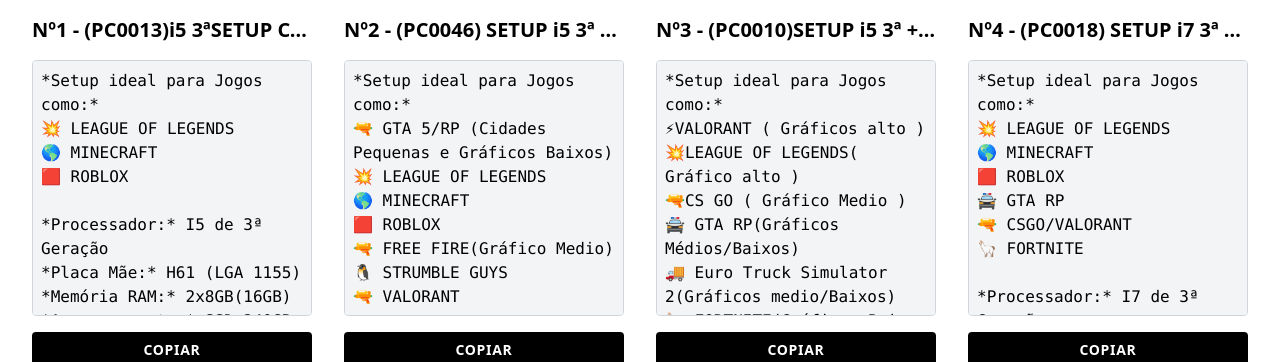
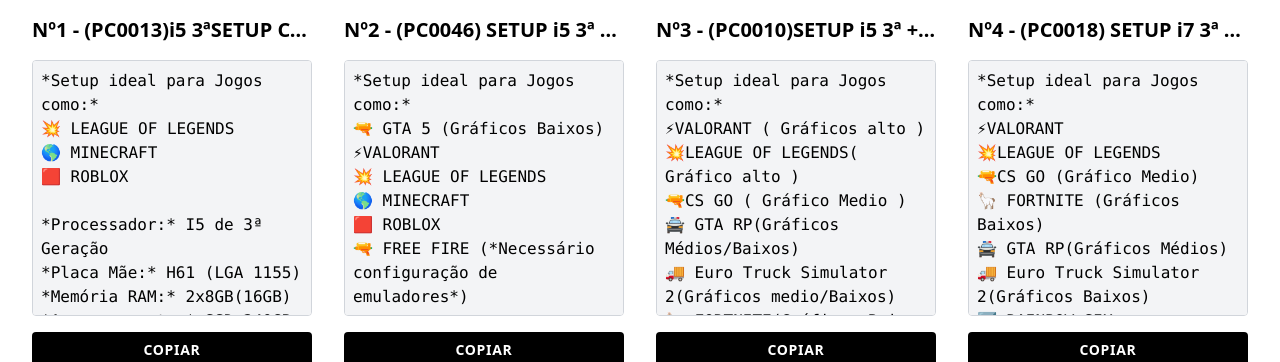
Before and after one commit to TN4-TECH/TN4Catalog, a SvelteKit app: page /setup in a window 1280 px wide. Shown: the part 356-718 px from the top of the page. Built offline with nearby package versions, Linux system fonts and the light colour scheme.

Commit message:
Update product descriptions for gaming PCs and setups

```diff
--- a/src/routes/amd/+page.svelte
+++ b/src/routes/amd/+page.svelte
@@ -6,7 +6,7 @@
     {
       title: "Nº1 - (PC0001) GAMER RYZEN 5600GT",
       image: "PC0001.png",
-      text: "*Máquina ideal para Jogos como:* \n 🚔 GTA 5/RP\n  💥 LEAGUE OF LEGENDS\n🌎 MINECRAFT\n🚗 FORZA HORIZON\n🔫 VALORANT\n🔫 WARZONE(GRÁFICOS Médios/Baixos)\n🔫 CSGO 2\n🦙 FORTNITE\n\n*Placa Mãe:* A520\n*Processador:* RYZEN 5 5600GT\n*Memória RAM:* 2x8GB(16GB) DDR4\n*Placa de Vídeo:* VEGA 7 (INTEGRADO)\n*Armazenamento:* SSD 480GB\n*Gabinete:* HAYOM GB1759 C/3 FANS RGB \n*Fonte:* 500W\n\nDE ~R$ 2.990,00~ PRO APENAS *R$2.890,00* em até 10x sem juros!\n\n*Formas de Pagamento:*\n💳 Cartão - Débito à vista ou Crédito em até 10x *SEM JUROS*\n❖ Pix á Vista\n❌ NÃO aceitamos pagamento via boleto bancário\n❌ NÃO geramos link de pagamento\n\n",
+      text: "*Máquina ideal para Jogos como:* \n🚔 GTA 5/RP\n💥 LEAGUE OF LEGENDS\n🌎 MINECRAFT\n🚗 FORZA HORIZON\n🔫 VALORANT\n🔫 WARZONE(GRÁFICOS Médios)\n🔫 CS2\n🦙 FORTNITE\n\n*Placa Mãe:* A520\n*Processador:* RYZEN 5 5600GT\n*Memória RAM:* 2x8GB(16GB) DDR4\n*Placa de Vídeo:* VEGA 7 (INTEGRADO)\n*Armazenamento:* SSD 480GB\n*Gabinete:* HAYOM GB1759 C/3 FANS RGB \n*Fonte:* 500W\n\nDE ~R$ 2.990,00~ PRO APENAS *R$2.890,00* em até 10x sem juros!\n\n*Formas de Pagamento:*\n💳 Cartão - Débito à vista ou Crédito em até 10x *SEM JUROS*\n❖ Pix á Vista\n❌ NÃO aceitamos pagamento via boleto bancário\n❌ NÃO geramos link de pagamento\n\n",
     },
 
     // R$ 3.290,00
--- a/src/routes/intel/+page.svelte
+++ b/src/routes/intel/+page.svelte
@@ -6,7 +6,7 @@
     {
       title: "Nº1 - (PC0002) PC GAMER i5 de 3ª - R$1.190,00",
       image: "PC0002.png",
-      text: "*Máquina ideal para Jogos como:* \n  LEAGUE OF LEGENDS\n🌎 MINECRAFT\n🟥 ROBLOX\n\n*Processador:* I5 de 3ª Geração\n*Placa Mãe:* H61 (LGA 1155)\n*Memória RAM:* 2x8GB(16GB) DDR3\n*Armazenamento:* SSD 240GB\n*Gabinete:* GAMER C/ LED\n*Fonte:* 500W\n\n*R$ 1.190,00* em até 10x sem juros!\n\n*Formas de Pagamento:*\n💳 Cartão - Débito à vista ou Crédito em até 10x *SEM JUROS*\n❖ Pix á Vista\n❌ NÃO aceitamos pagamento via boleto bancário\n❌ NÃO geramos link de pagamento\n\n",
+      text: "*Máquina ideal para Jogos como:* \n🔫 GTA 5 (Gráficos Baixos)\n⚡VALORANT\n💥 LEAGUE OF LEGENDS\n🌎 MINECRAFT\n🟥 ROBLOX\n🔫 FREE FIRE (*Necessário configuração de emuladores*)\n\n*Processador:* I5 de 3ª Geração\n*Placa Mãe:* H61 (LGA 1155)\n*Memória RAM:* 2x8GB(16GB) DDR3\n*Armazenamento:* SSD 240GB\n*Gabinete:* GAMER C/ LED\n*Fonte:* 500W\n\n*R$ 1.190,00* em até 10x sem juros!\n\n*Formas de Pagamento:*\n💳 Cartão - Débito à vista ou Crédito em até 10x *SEM JUROS*\n❖ Pix á Vista\n❌ NÃO aceitamos pagamento via boleto bancário\n❌ NÃO geramos link de pagamento\n\n",
     },
 
     // R$1.390,00
@@ -20,7 +20,7 @@
     {
       title: "Nº3 - (PC0016) i5 3ª + RX 550",
       image: "PC0016.png",
-      text: "*Máquina ideal para Jogos como:* \n⚡VALORANT ( Gráficos alto )\n💥LEAGUE OF LEGENDS( Gráfico alto )\n🔫CS GO ( Gráfico Medio )\n🚔 GTA RP(Gráficos Médios/Baixos)\n🚚 Euro Truck Simulator 2(Gráficos medio/Baixos)\n🦙 FORTNITE(Gráficos Baixos / medio)\n6️⃣ RAINBOW SIX SIEGE( Gráfico baixo )\n🔫 FREE FIRE (*Necessário conhecimento em uso e configuração de Emuladores*)\n\n*Processador:* I5 de 3ª Geração\n*Placa Mãe:* H61 (LGA 1155)\n*Memória RAM:* 2x8GB(16GB)\n*Placa de Vídeo:* RX 550 4GB\n*Armazenamento:* SSD 240GB\n*Gabinete:* GAMER C/ LED\n*Fonte:* 500W\n\n*R$ 1.690,00* em até 10x sem juros!\n\n*Formas de Pagamento:*\n💳 Cartão - Débito à vista ou Crédito em até 10x *SEM JUROS*\n❖ Pix á Vista\n❌ NÃO aceitamos pagamento via boleto bancário\n❌ NÃO geramos link de pagamento\n\n",
+      text: "*Máquina ideal para Jogos como:* \n⚡VALORANT\n💥LEAGUE OF LEGENDS\n🔫CS GO (Gráfico Medio)\n🦙 FORTNITE (Gráficos Baixos)\n🚔 GTA RP(Gráficos Médios)\n🚚 Euro Truck Simulator 2(Gráficos Baixos)\n6️⃣ RAINBOW SIX SIEGE(Gráfico baixo)\n🔫 FREE FIRE (*Necessário configuração de Emuladores*)\n\n*Processador:* I5 de 3ª Geração\n*Placa Mãe:* H61 (LGA 1155)\n*Memória RAM:* 2x8GB(16GB)\n*Placa de Vídeo:* RX 550 4GB\n*Armazenamento:* SSD 240GB\n*Gabinete:* GAMER C/ LED\n*Fonte:* 500W\n\n*R$ 1.690,00* em até 10x sem juros!\n\n*Formas de Pagamento:*\n💳 Cartão - Débito à vista ou Crédito em até 10x *SEM JUROS*\n❖ Pix á Vista\n❌ NÃO aceitamos pagamento via boleto bancário\n❌ NÃO geramos link de pagamento\n\n",
     },
 
     // R$1.990,00
--- a/src/routes/setup/+page.svelte
+++ b/src/routes/setup/+page.svelte
@@ -13,7 +13,7 @@
     {
       title: "Nº2 - (PC0046) SETUP i5 3ª + GT 730 - R$1.990,00",
       image: "PC0046.png",
-      text: "*Setup ideal para Jogos como:* \n🔫 GTA 5/RP (Cidades Pequenas e Gráficos Baixos)\n💥 LEAGUE OF LEGENDS\n🌎 MINECRAFT\n🟥 ROBLOX\n🔫 FREE FIRE(Gráfico Medio)\n🐧 STRUMBLE GUYS\n🔫 VALORANT\n\n*Processador:* I5 de 3ª Geração\n*Placa Mãe:* H61 (LGA 1155)\n*Memória RAM:* 2x8GB(16GB)\n*Placa de Vídeo:* GT 730 4GB\n*Armazenamento:* SSD 240GB\n*Gabinete:* GAMER EVOLUT RGB\n*Fonte:* 500W\n\n+🖥️ Monitor 19' Pol. Seminovo\n+⌨️ TECLADO, 🖱️ MOUSE, MOUSEPAD E 🎧 HEADSET\n\n*R$ 1.990,00* em até 10x sem juros!\n\n*Formas de Pagamento:*\n💳 Cartão - Débito à vista ou Crédito em até 10x *SEM JUROS*\n❖ Pix á Vista\n❌ NÃO aceitamos pagamento via boleto bancário\n\n\n",
+      text: "*Setup ideal para Jogos como:* \n🔫 GTA 5 (Gráficos Baixos)\n⚡VALORANT\n💥 LEAGUE OF LEGENDS\n🌎 MINECRAFT\n🟥 ROBLOX\n🔫 FREE FIRE (*Necessário configuração de emuladores*)\n\n*Processador:* I5 de 3ª Geração\n*Placa Mãe:* H61 (LGA 1155)\n*Memória RAM:* 2x8GB(16GB)\n*Placa de Vídeo:* GT 730 4GB\n*Armazenamento:* SSD 240GB\n*Gabinete:* GAMER EVOLUT RGB\n*Fonte:* 500W\n\n+🖥️ Monitor 19' Pol. Seminovo\n+⌨️ TECLADO, 🖱️ MOUSE, MOUSEPAD E 🎧 HEADSET\n\n*R$ 1.990,00* em até 10x sem juros!\n\n*Formas de Pagamento:*\n💳 Cartão - Débito à vista ou Crédito em até 10x *SEM JUROS*\n❖ Pix á Vista\n❌ NÃO aceitamos pagamento via boleto bancário\n\n\n",
     },
 
     // R$2.290,00
@@ -34,7 +34,7 @@
     {
       title: "Nº4 - (PC0018) SETUP i7 3ª + RX 550 - R$2.790,00",
       image: "PC0018.png",
-      text: "*Setup ideal para Jogos como:* \n 💥 LEAGUE OF LEGENDS\n🌎 MINECRAFT\n🟥 ROBLOX\n 🚔 GTA RP\n🔫 CSGO/VALORANT\n🦙 FORTNITE\n\n*Processador:* I7 de 3ª Geração\n*Placa Mãe:* H61 (LGA 1155)\n*Memória RAM:* 2x8GB(16GB)\n*Placa de Vídeo:* RX 550 4GB\n*Armazenamento:* SSD 240GB\n*Gabinete:* GAMER EVOLUT RGB\n*Fonte:* 500W\n\n+🖥️ Monitor 19' Pol. Seminovo\n+⌨️ TECLADO, 🖱️ MOUSE, MOUSEPAD E 🎧 HEADSET\n\n*R$ 2.590,00* em até 10x sem juros!\n\n*Formas de Pagamento:*\n💳 Cartão - Débito à vista ou Crédito em até 10x *SEM JUROS*\n❖ Pix á Vista\n❌ NÃO aceitamos pagamento via boleto bancário\n❌ NÃO geramos link de pagamento\n\n",
+      text: "*Setup ideal para Jogos como:* \n⚡VALORANT\n💥LEAGUE OF LEGENDS\n🔫CS GO (Gráfico Medio)\n🦙 FORTNITE (Gráficos Baixos)\n🚔 GTA RP(Gráficos Médios)\n🚚 Euro Truck Simulator 2(Gráficos Baixos)\n6️⃣ RAINBOW SIX SIEGE(Gráfico baixo)\n🔫 FREE FIRE (*Necessário configuração de Emuladores*)\n\n*Processador:* I7 de 3ª Geração\n*Placa Mãe:* H61 (LGA 1155)\n*Memória RAM:* 2x8GB(16GB)\n*Placa de Vídeo:* RX 550 4GB\n*Armazenamento:* SSD 240GB\n*Gabinete:* GAMER EVOLUT RGB\n*Fonte:* 500W\n\n+🖥️ Monitor 19' Pol. Seminovo\n+⌨️ TECLADO, 🖱️ MOUSE, MOUSEPAD E 🎧 HEADSET\n\n*R$ 2.590,00* em até 10x sem juros!\n\n*Formas de Pagamento:*\n💳 Cartão - Débito à vista ou Crédito em até 10x *SEM JUROS*\n❖ Pix á Vista\n❌ NÃO aceitamos pagamento via boleto bancário\n❌ NÃO geramos link de pagamento\n\n",
     },
 
     // R$3.190,00
@@ -48,7 +48,7 @@
     {
       title: "Nº5 - (PC0014) 🖥🖱SETUP GAMER RYZEN 5 5600GT",
       image: "PC0014.png",
-      text: "*Setup ideal para Jogos como:* \n 💥 LEAGUE OF LEGENDS\n🌎 MINECRAFT\n🚗 FORZA HORIZON\n🔫 VALORANT\n🔫 CSGO 2\n🔫 WARZONE(GRÁFICOS Médios/Baixos)\n🦙 FORTNITE\n\n*Placa Mãe:* A520\n*Processador:* RYZEN 5 5600GT\n*Memória RAM:* 2x8GB(16GB) DDR4\n*Placa de Vídeo:* VEGA 7 (INTEGRADO)\n*Armazenamento:* SSD 480GB\n*Gabinete:* HAYOM GB1759 C/3 FANS RGB\n*Fonte:* 500W\n+ 🖥️ Monitor de 19' Pol.\n+ Kit Gamer(Teclado, Mouse, Mousepad e Headset)\n\nDE ~R$ 3.790,00~ POR APENAS *R$3.690,00* em até 10x sem juros!\n\n*Formas de Pagamento:*\n💳 Cartão - Débito à vista ou Crédito em até 10x *SEM JUROS*\n❖ Pix á Vista\n❌ NÃO aceitamos pagamento via boleto bancário\n❌ NÃO geramos link de pagamento\n\n"
+      text: "*Setup ideal para Jogos como:* \n🚔 GTA 5/RP\n💥 LEAGUE OF LEGENDS\n🌎 MINECRAFT\n🚗 FORZA HORIZON\n🔫 VALORANT\n🔫 WARZONE(GRÁFICOS Médios)\n🔫 CS2\n🦙 FORTNITE\n\n*Placa Mãe:* A520\n*Processador:* RYZEN 5 5600GT\n*Memória RAM:* 2x8GB(16GB) DDR4\n*Placa de Vídeo:* VEGA 7 (INTEGRADO)\n*Armazenamento:* SSD 480GB\n*Gabinete:* HAYOM GB1759 C/3 FANS RGB\n*Fonte:* 500W\n+ 🖥️ Monitor de 19' Pol.\n+ Kit Gamer(Teclado, Mouse, Mousepad e Headset)\n\nDE ~R$ 3.790,00~ POR APENAS *R$3.690,00* em até 10x sem juros!\n\n*Formas de Pagamento:*\n💳 Cartão - Débito à vista ou Crédito em até 10x *SEM JUROS*\n❖ Pix á Vista\n❌ NÃO aceitamos pagamento via boleto bancário\n❌ NÃO geramos link de pagamento\n\n"
     },
 
     // R$4.290,00
```
